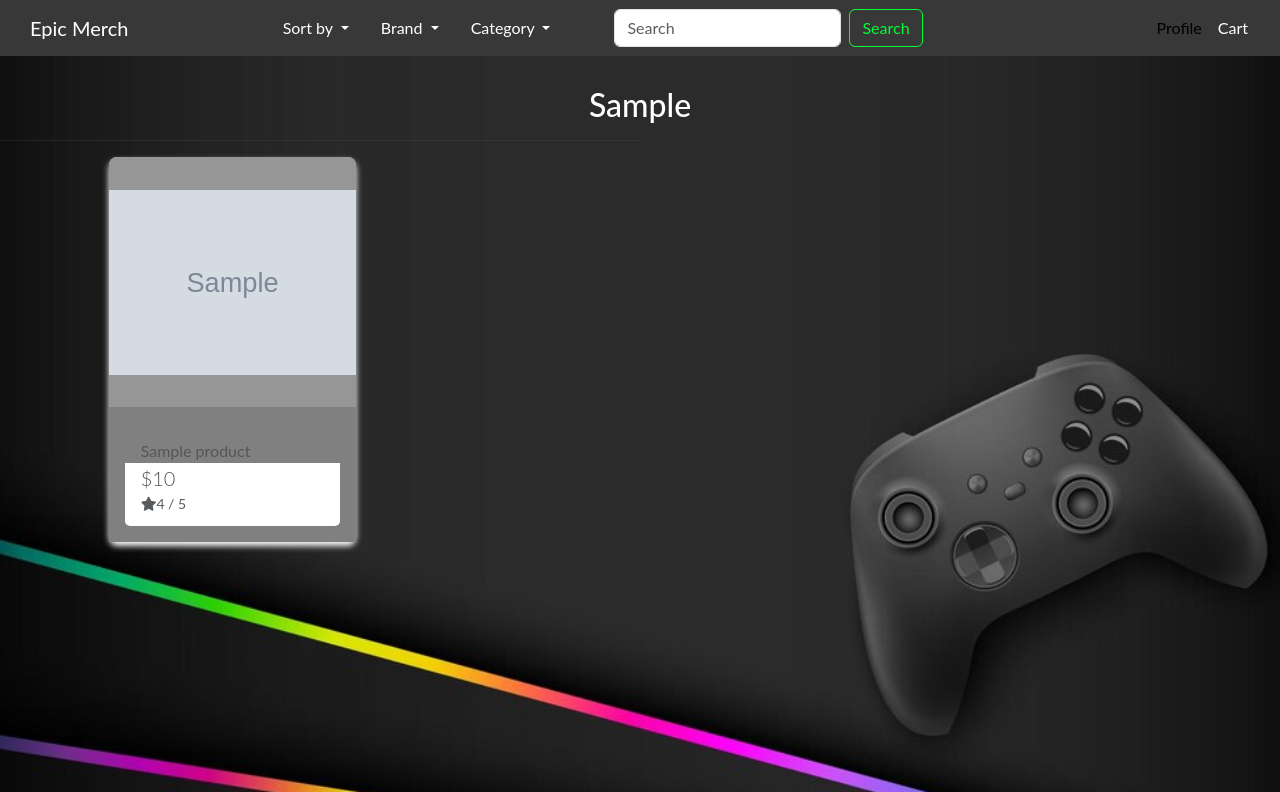
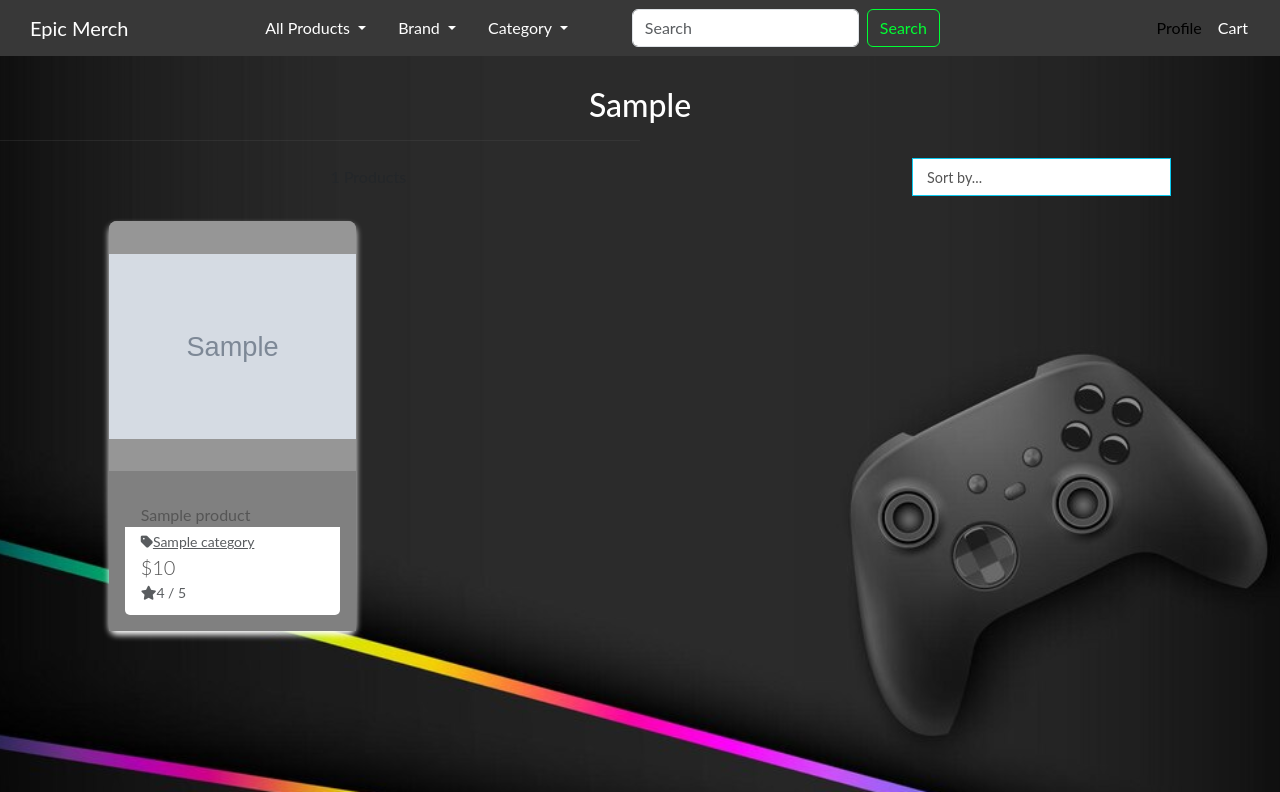
Before and after one commit to nazar0309/epic_merch, a Django app: template products/templates/products/products.html in a window 1280 px wide. Shown: the top 792 px of the page. Run offline with Django 3.2, Linux system fonts and the light colour scheme; the template is opened without the code that fills it: most values are stand-ins (such as "Sample title", 1, 10 or a date in 2020); grey boxes marked "Sample" are stand-in pictures.

Commit message:
Add sortion input on the products template and styling it

```diff
--- a/products/templates/products/products.html
+++ b/products/templates/products/products.html
@@ -28,6 +28,26 @@
         </div>
         <div class="row">
             <div class="product-container col-10 offset-1">
+                <div class="row mt-1 mb-2">
+                    <div class="col-12 col-md-6 my-auto order-md-last d-flex justify-content-center justify-content-md-end">
+                        <div class="sort-select-wrapper w-50">
+                            <select id="sort-selector" class="custom-select custom-select-sm rounded-0 border border-{% if current_sorting != 'None_None' %}info{% else %}black{% endif %}">
+                                <option value="reset" {% if current_sorting == 'None_None' %}selected{% endif %}>Sort by...</option>
+                                <option value="price_asc" {% if current_sorting == 'price_asc' %}selected{% endif %}>Price (low to high)</option>
+                                <option value="price_desc" {% if current_sorting == 'price_desc' %}selected{% endif %}>Price (high to low)</option>
+                                <option value="rating_asc" {% if current_sorting == 'rating_asc' %}selected{% endif %}>Rating (low to high)</option>
+                                <option value="rating_desc" {% if current_sorting == 'rating_desc' %}selected{% endif %}>Rating (high to low)</option>
+                                <option value="category_asc" {% if current_sorting == 'category_asc' %}selected{% endif %}>Category (A-Z)</option>
+                                <option value="category_desc" {% if current_sorting == 'category_desc' %}selected{% endif %}>Category (Z-A)</option>
+                            </select>
+                        </div>
+                    </div>
+                    <div class="col-12 col-md-6 order-md-first">
+                        <p class="text-muted mt-3 text-center text-md-left">
+                            {{ products|length }} Products{% if search_term %} found for <strong>"{{ search_term }}"</strong>{% endif %}
+                        </p>
+                    </div>
+                </div>
                 <div class="row mt-1 mb-2"></div>
                 <div class="row">
                     {% for product in products %}
@@ -49,6 +69,13 @@
                                     <div class="card-footer bg-white pt-0 border-0 text-left">
                                         <div class="row">
                                             <div class="col">
+                                                {% if product.category %}
+                                                    <p class="small mt-1 mb-0">
+                                                        <a class="text-muted" href="{% url 'products' %}?category={{ product.category.name }}">
+                                                            <i class="fas fa-tag mr-1"></i>{{ product.category.friendly_name }}
+                                                        </a>
+                                                    </p>
+                                                {% endif %}
                                                 <p class="lead mb-0 text-left font-weight-bold">${{ product.price }}</p>
                                                 {% if product.rating %}
                                                     <small class="text-muted"><i class="fas fa-star mr-1"></i>{{ product.rating }} / 5</small>
--- a/static/css/base.css
+++ b/static/css/base.css
@@ -201,6 +201,62 @@
     margin-top: 1.5em;
 }
 
+/* Sort Input Styles */
+.sort-select-wrapper {
+    position: relative;
+    width: 50%; /* Adjust the width to fit the container */
+}
+
+#sort-selector {
+    width: 100%;
+    padding: 0.5em 1em;
+    font-size: 0.9rem;
+    color: #555;
+    background-color: #fff; /* Light background for visibility */
+    border: 2px solid;
+    border-color: var(--border-color, black); /* Default border color (black) */
+    border-radius: 5px;
+    appearance: none; /* Removes default browser styling */
+    outline: none;
+    transition: border-color 0.3s ease, box-shadow 0.3s ease;
+}
+
+/* Highlight border when active */
+#sort-selector:focus {
+    border-color: #00FF33; /* Neon green for focus */
+    box-shadow: 0 0 5px #00FF33;
+}
+
+/* Dropdown arrow styling */
+#sort-selector::after {
+    content: "▼";
+    position: absolute;
+    right: 10px;
+    top: 50%;
+    transform: translateY(-50%);
+    font-size: 0.8rem;
+    color: #555;
+    pointer-events: none;
+}
+
+/* Styling for selected and hover */
+#sort-selector option {
+    background-color: #fff; /* White background for dropdown options */
+    color: #555;
+}
+
+#sort-selector option:hover {
+    background-color: #00FF33; /* Highlighted background */
+    color: #121212; /* Dark text for readability */
+}
+
+/* Wrapper alignment for responsiveness */
+.sort-select-wrapper {
+    margin: 0;
+    display: flex;
+    justify-content: center;
+    align-items: center;
+}
 /* Responsive layout for mobile devices */
 @media (max-width: 768px) {
     .dropdowns-search,
--- a/templates/base.html
+++ b/templates/base.html
@@ -60,7 +60,7 @@
                             <ul class="navbar-nav me-4">
                                 <li class="nav-item dropdown me-3">
                                     <a class="nav-link dropdown-toggle" href="#" role="button" data-bs-toggle="dropdown" aria-expanded="false">
-                                        Sort by
+                                        All Products
                                     </a>
                                     <ul class="dropdown-menu">
                                         <li> <a href="{% url 'products' %}?sort=price&direction=asc" class="dropdown-item">By Price(asc)</a></li>
```
Also changed, not shown: products/templates/products/product_details.html (+8 -1 lines).
